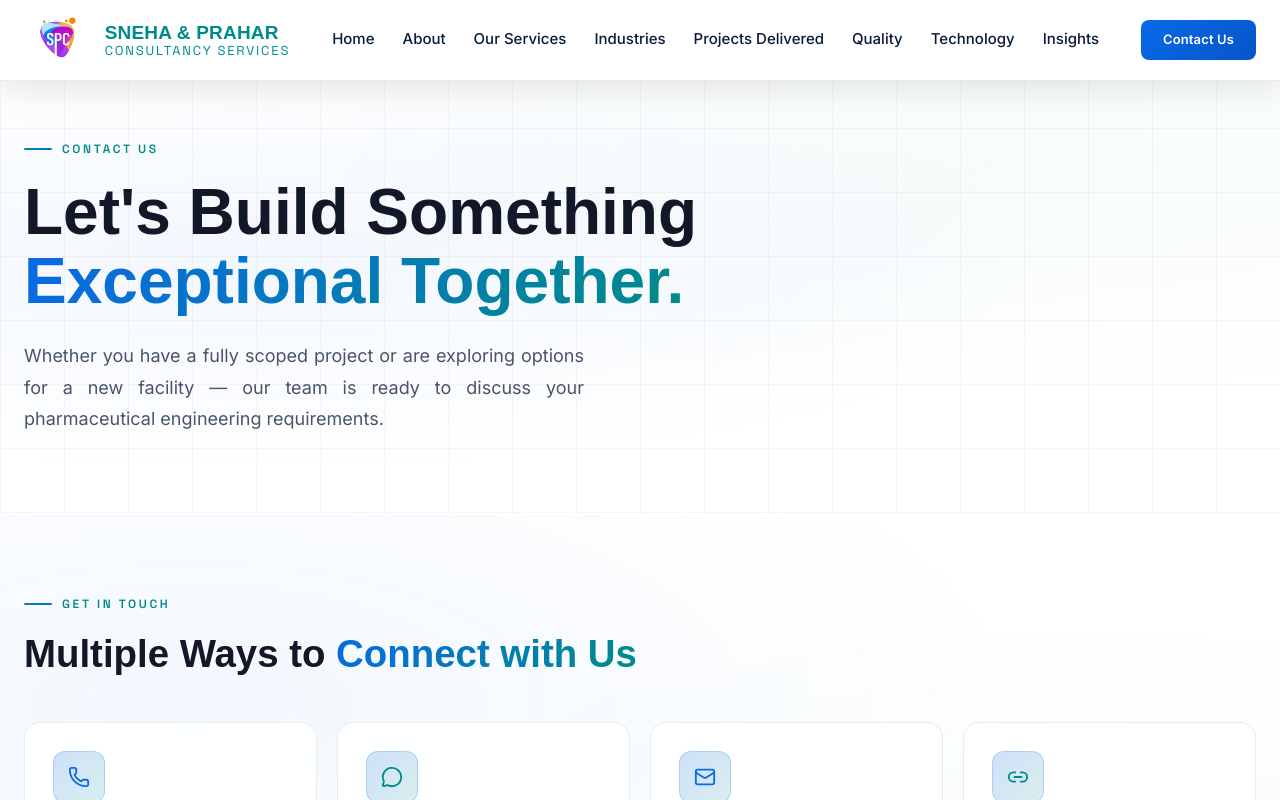
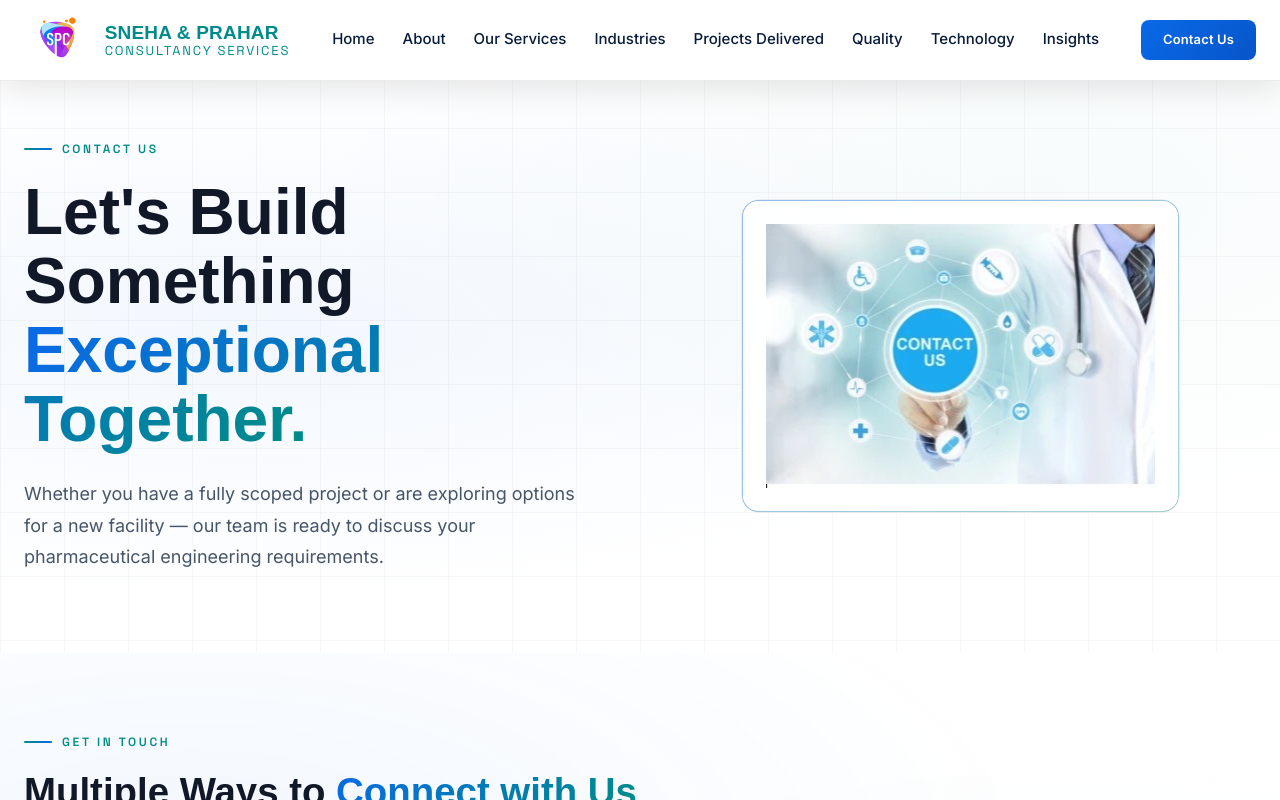
Before and after one commit to Prudvinayak-1729/SP-Consultancy, a React (Vite) app: page /contact in a window 1280 px wide. Shown: the top 800 px of the page. Built offline with nearby package versions, Linux system fonts and the light colour scheme; a web font is replaced by a local one.

Commit message:
contcat page image added

```diff
--- a/src/pages/Contact.tsx
+++ b/src/pages/Contact.tsx
@@ -1,4 +1,5 @@
 import { Phone, Mail, MapPin, Clock, Link2, MessageCircle, Globe } from 'lucide-react'
+import contactImage from '/assets/img/contact.png'
 
 const offices = [
   {
@@ -74,16 +75,45 @@ export default function Contact() {
       <section className="page-hero">
         <div className="grid-overlay" style={{ position: 'absolute', inset: 0 }} />
         <div className="max-w-7xl mx-auto px-4 sm:px-6" style={{ position: 'relative', zIndex: 1 }}>
+          <div className="grid grid-cols-1 lg:grid-cols-2 gap-8 lg:gap-12 items-center">
+            <div>
               <div className="section-label mb-4 sm:mb-5">Contact Us</div>
               <h1 className="section-heading mb-6" style={{ fontSize: 'clamp(44px, 5vw, 72px)', maxWidth: '700px' }}>
                 Let&apos;s Build Something
                 <br />
                 <span className="gradient-text">Exceptional Together.</span>
               </h1>
-          <p className="body-text" style={{ fontSize: 'clamp(14px, 2.5vw, 18px)', maxWidth: '560px', textAlign: 'justify' }}>
+              <p className="body-text" style={{ fontSize: 'clamp(14px, 2.5vw, 18px)', maxWidth: '560px', textAlign: 'left' }}>
                 Whether you have a fully scoped project or are exploring options for a new facility —
                 our team is ready to discuss your pharmaceutical engineering requirements.
               </p>
+            </div>
+            <div style={{ display: 'flex', justifyContent: 'center', alignItems: 'center' }}>
+              <div
+                className="gradient-border-card glass-card-hover"
+                style={{
+                  padding: '24px',
+                  borderRadius: '20px',
+                  background: 'rgba(255,255,255,0.9)',
+                  backdropFilter: 'blur(24px)',
+                  border: '1px solid rgba(0,0,0,0.08)',
+                  maxWidth: '100%',
+                }}
+              >
+                <img
+                  src={contactImage}
+                  alt="Contact Us"
+                  style={{
+                    width: '100%',
+                    height: 'auto',
+                    maxHeight: '350px',
+                    objectFit: 'contain',
+                    display: 'block',
+                  }}
+                />
+              </div>
+            </div>
+          </div>
         </div>
       </section>
 
```
Also changed, not shown: assets/img/contact.png (added), public/assets/img/contact.png (added). Lines whose indentation alone changed are shown as unchanged.
